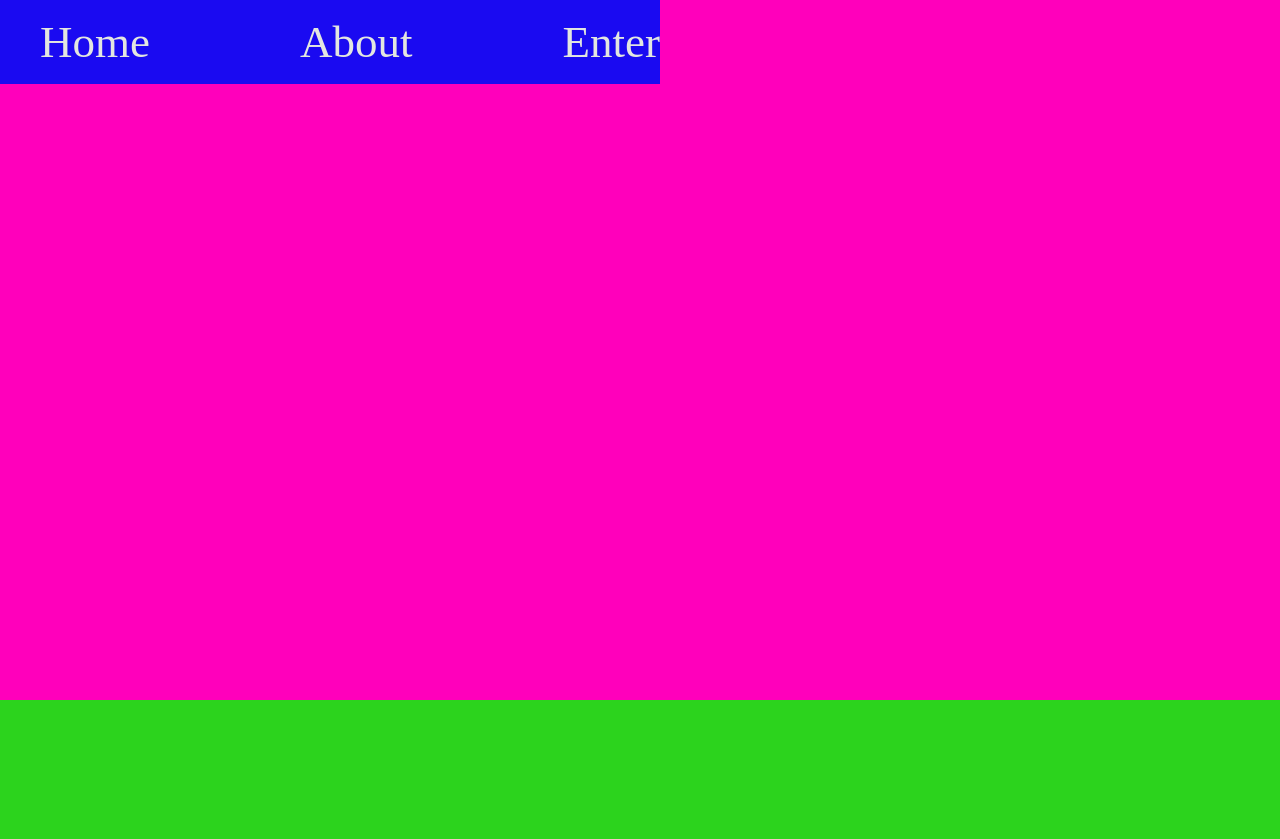
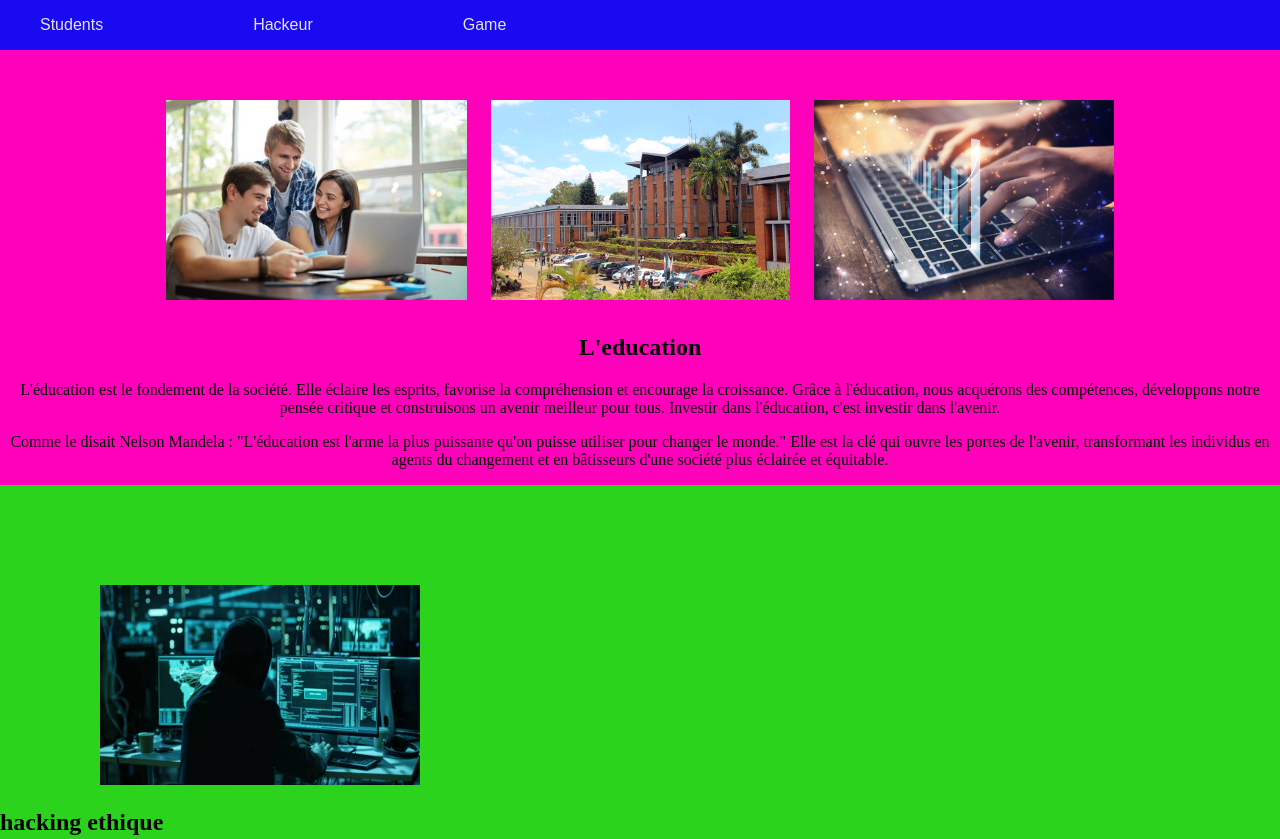
Before and after one commit to Fetralht/intersectionObserver, a plain HTML site: page index.html in a window 1280 px wide. Shown: the top 839 px of the page. Drawn offline with Linux system fonts and the light colour scheme.

Commit message:
update the file html

```diff
--- a/index.html
+++ b/index.html
@@ -8,19 +8,27 @@
 </head>
 <body>
     <nav class="nav">
-        <div>
            <ul>
-                <li><a href="#s1">Home</a></li>
-                <li><a href="#s2">About</a></li>
-                <li><a href="#s3">Enter</a></li>
+                <li><a href="#s1">Students</a></li>
+                <li><a href="#s2">Hackeur</a></li>
+                <li><a href="#s3">Game</a></li>
            </ul>
 
-        </div>
     </nav>
     <main>
-        <section id="s1"></section>
-        <section id="s2"></section>
-        <section id="s3"></section>
+        <section id="s1">
+            <img src="image_preview.jpg" height="200px" alt="student">
+            <img src="ANKATSO.webp" height="200px" alt="ankatso">
+            <img src="informaticien.jpg" height="200px" alt="informaticien">
+            <h1>L'education</h1>
+            <p>L'éducation est le fondement de la société. Elle éclaire les esprits, favorise la compréhension et encourage la croissance. Grâce à l'éducation, nous acquérons des compétences, développons notre pensée critique et construisons un avenir meilleur pour tous. Investir dans l'éducation, c'est investir dans l'avenir.</p>
+            <p>Comme le disait Nelson Mandela : "L'éducation est l'arme la plus puissante qu'on puisse utiliser pour changer le monde." Elle est la clé qui ouvre les portes de l'avenir, transformant les individus en agents du changement et en bâtisseurs d'une société plus éclairée et équitable.</p>
+        </section>
+        <section id="s2">
+            <img src="hackeur.jpg"height="200px" alt="hackeur">
+            <h1>hacking ethique</h1>
+        </section>
+        <section id="s3"><img src="football.jpg" height="200px" alt="football"></section>
     </main>
     <footer>
         <div>
--- a/style.css
+++ b/style.css
@@ -1,39 +1,47 @@
 html,body{
     margin: 0;
     padding:0;
-    background-color: aliceblue;
     scroll-behavior: smooth;
 }
 nav{
     background-color: rgba(11, 11, 245, 0.938);
     display: flex;
     align-items: center;
-    justify-content: center;
     position: fixed;
-    max-width:1200px ;
-
-
-
+    width: 100%;
+    align-content: center;
+    float:none
 }
 ul{
     display: flex;
     list-style-type: none;
     gap:150px;
-
+    width: 100%;
 }
 a{
-    font-size: 45px;
+    font-family: sans-serif;
     color: #e3e6e0;
     text-decoration: none;
+
 }
 a:hover {
     color: rgb(6, 14, 14);
 
 }
 #s1{
-    width: 100%;
-    height: 700px;
+    width:100%;
     background-color: rgb(255, 0, 187);
+    display: inline-block;
+    text-align: center;
+    align-content: center;
+
+}
+#s1 img{
+    padding-left: 10px;
+    padding-right: 10px;
+    padding-bottom: 10px;
+
+    padding-top: 100px;
 
 }
 #s2{
@@ -42,9 +50,21 @@ a:hover {
     background-color: rgb(44, 211, 29);
 
 }
+#s2 img{
+    padding-left: 100px;
+    padding-top: 100px;
+    padding-right: 100px;
+    padding-bottom: 1o0px;
+}
 #s3{
     width: 100%;
     height: 700px;
     background-color: rgb(255, 242, 0);
 
 }
+#s3 img{
+    padding-left: 100px;
+    padding-top: 100px;
+    padding-right: 100px;
+    padding-bottom: 1o0px;
+}
```
Also changed, not shown: ANKATSO.webp (added), OIP.jpg (added), football.jpg (added), hackeur.jpg (added), image_preview.jpg (added), informaticien.jpg (added).
